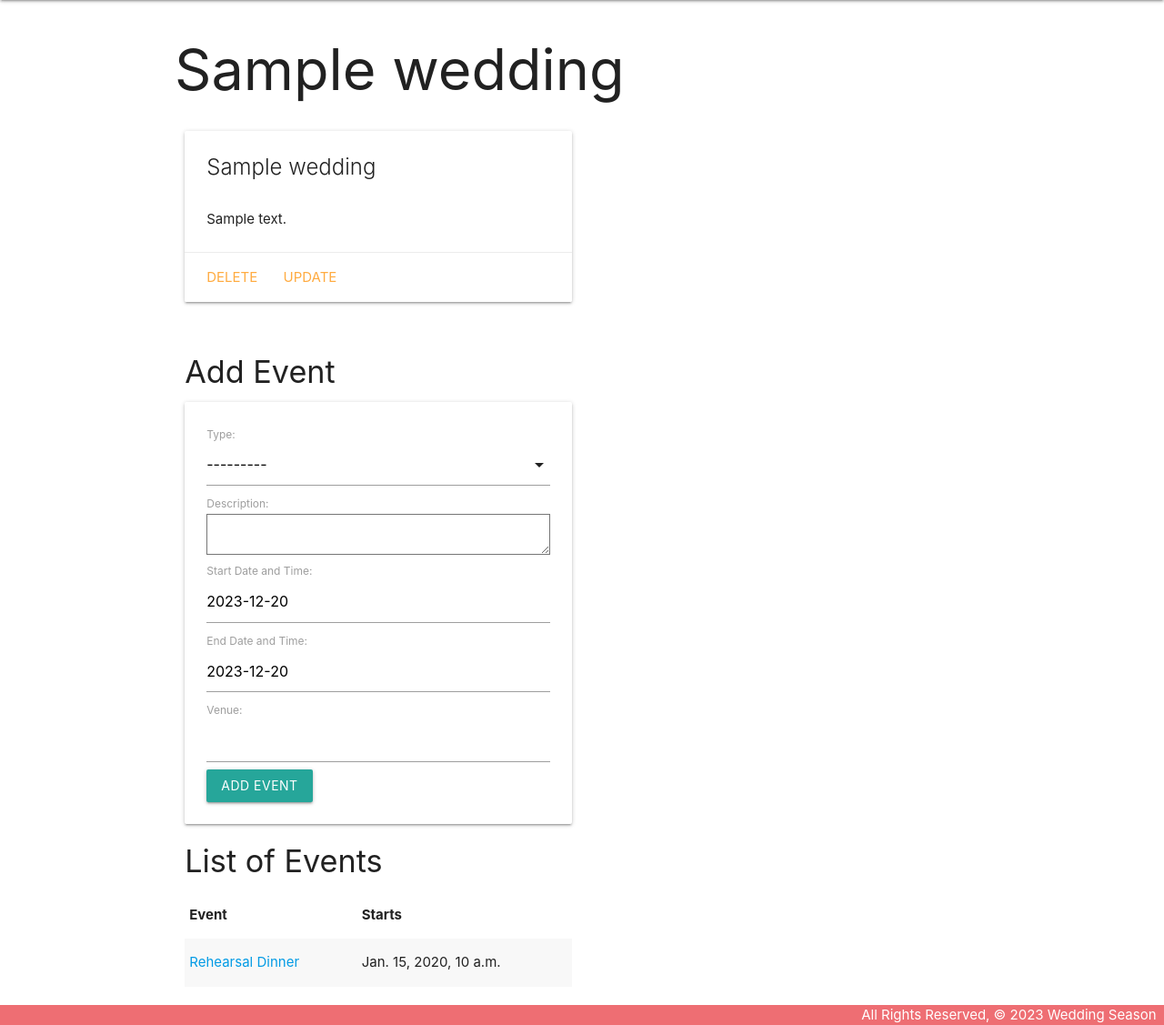
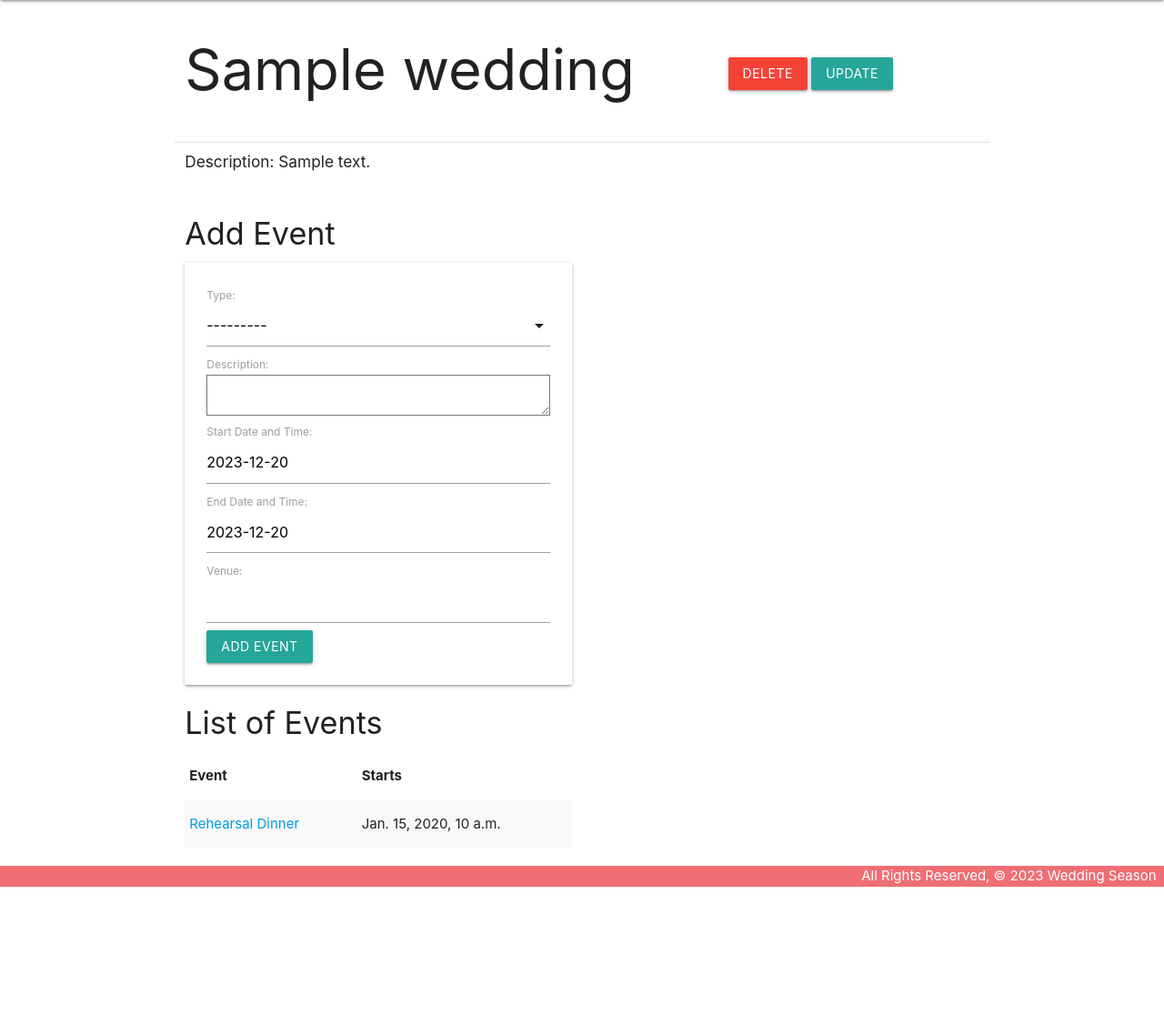
Before and after one commit to Shavvvv/wedding-season, a Django app: page /weddings/1/ in a window 1280 px wide. Shown: the part 64-1191 px from the top of the page at 91% size. After the commit the page ends 1039 px from the top, so only its background shows below. Run offline with Django 5.2, Linux system fonts and the light colour scheme; a user stored in the database is signed in; tables that the repository leaves empty hold one stand-in row (values such as "Sample post").

Commit message:
Style Wedding Detail header

```diff
--- a/main_app/static/css/style.css
+++ b/main_app/static/css/style.css
@@ -12,3 +12,7 @@ footer.page-footer {
     padding-top: 0;
     text-align: right;
 }
+
+#header-btn{
+    margin-top: 4.5em;
+}
--- a/main_app/templates/main_app/wedding_detail.html
+++ b/main_app/templates/main_app/wedding_detail.html
@@ -2,22 +2,19 @@
 
 {% block content %}
 
-<h1>{{ wedding.name }}</h1>
+<div class="row">
+    <div class="col s8">
+        <h1>{{ wedding.name }}</h1>
+    </div>
+    <div class="col s4 right">
+        <a id="header-btn" class="btn red" href="{% url 'weddings_delete' wedding.id %}">Delete</a>
+        <a id="header-btn" class="btn" href="{% url 'weddings_update' wedding.id %}">Update</a>
+    </div>
+</div>
+<div class="divider"></div>
 <div class="row">
     <div class="col s6">
-        <div class="card">
-            <div class="card-content">
-                <span class="card-title">{{ wedding.name }}</span>
-                <br>
-                <p>{{ wedding.description|linebreaks }}</p>
-            </div>
-            <div class="card-action">
-                <a href="{% url 'weddings_delete' wedding.id %}">Delete</a>
-                <a href="{% url 'weddings_update' wedding.id %}">Update</a>
-            </div>
-        </div>
-    </div>
-    <div class="col s6">
+        <h6>Description: {{ wedding.description }}</h6>
     </div>
 </div>
 
```
